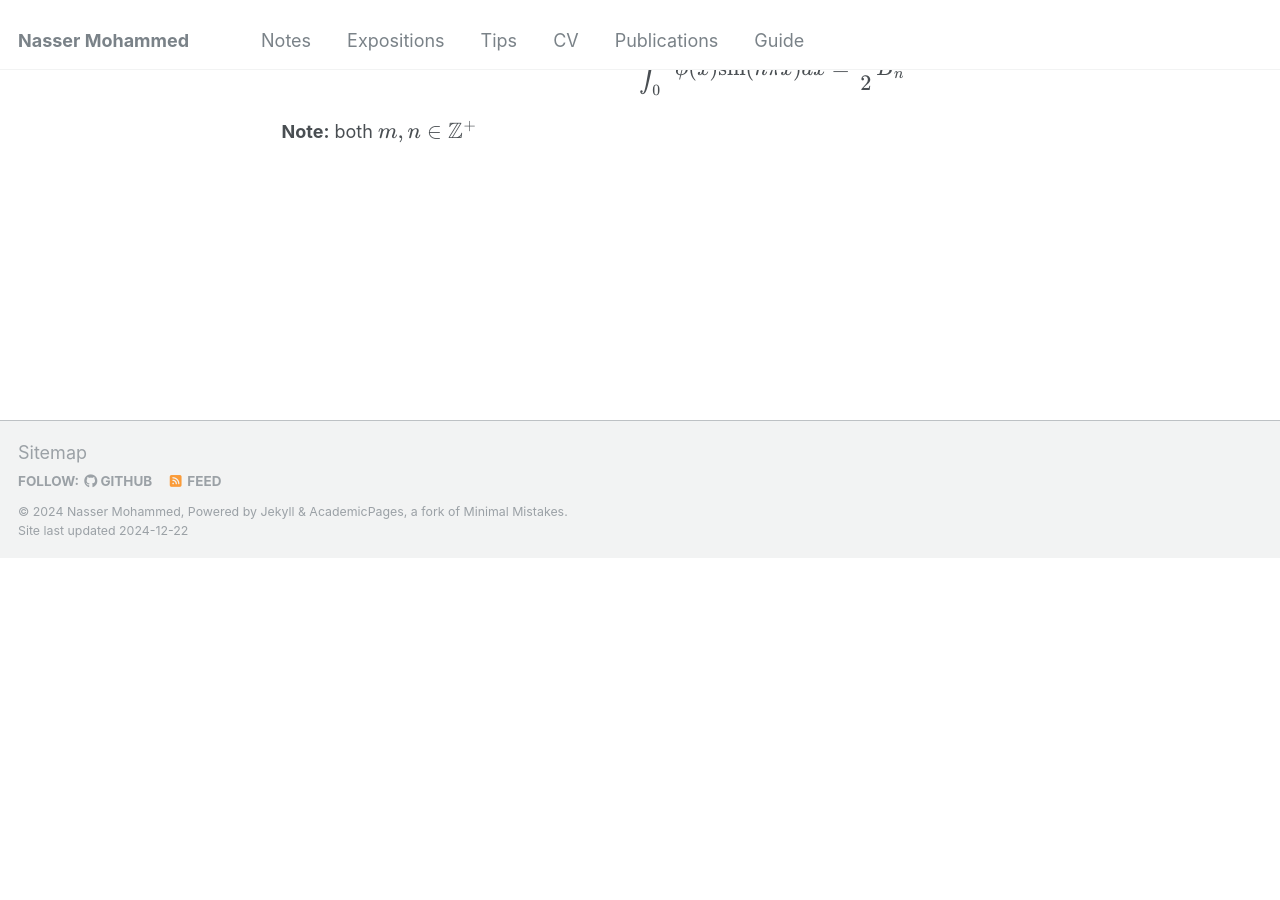
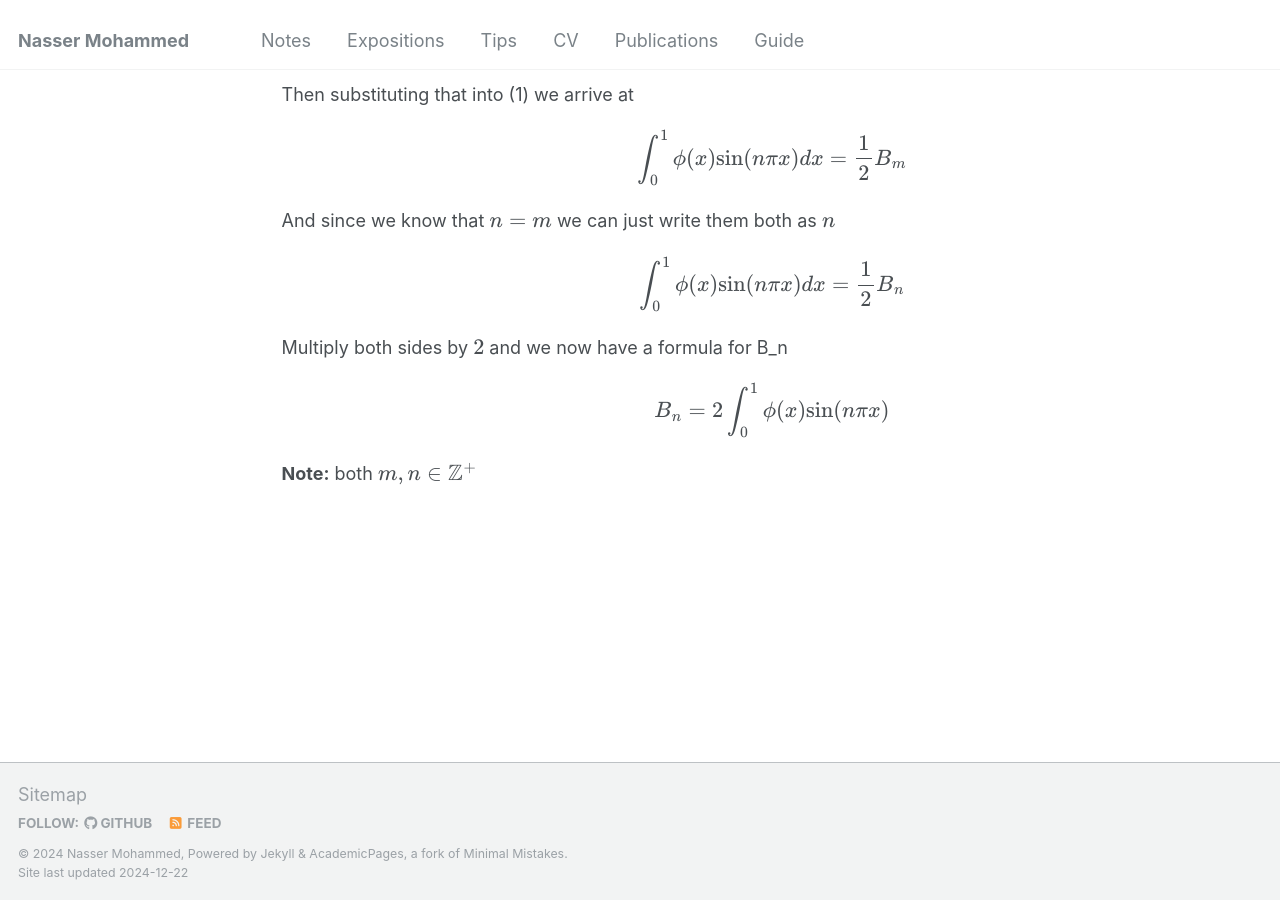
Before and after one commit to Nasser-Mohammed/Nasser-Mohammed.github.io, a Jekyll site: the page built from _pages/notes/pde/heatequation.md, in a window 1280 px wide and 900 px high, scrolled down 8655 px. Built offline with Jekyll 4.4.1, drawn with Linux system fonts in a browser that asks for light colours; before the commit the page ends 9213 px from its top, so only the background shows below that.

Commit message:
Update heatequation.md

```diff
--- a/_pages/notes/pde/heatequation.md
+++ b/_pages/notes/pde/heatequation.md
@@ -109,8 +109,10 @@ $$
 
 We can conclude that every term of the sum becomes 0, except for when \\(n = m\\), since we get \\(\frac{1}{2}B_m\\). Therefore, we can just write
 \
-\\(\sum_{m = 1}^{\infty}\int_0^1B_m\text{sin}(n\pi x)\text{sin}(m\pi x)dx\\) as \\(\frac{1}{2}B_m\\)
+\\[\sum_{m = 1}^{\infty}\int_0^1B_m\text{sin}(n\pi x)\text{sin}(m\pi x)dx\\] as \\[\frac{1}{2}B_m\\]
 Then substituting that into (1) we arrive at \\[\int_0^1 \phi(x)\text{sin}(n\pi x)dx = \frac{1}{2}B_m\\]
 And since we know that \\(n = m\\) we can just write them both as \\(n\\)
 \\[\int_0^1 \phi(x)\text{sin}(n\pi x)dx = \frac{1}{2}B_n\\]
+Multiply both sides by \\(2\\) and we now have a formula for B_n
+\\[B_n = 2\int_0^1\phi(x)\text{sin}(n\pi x)\\]
 **Note:** both \\(m,n \in \mathbb{Z}^+\\)
```
